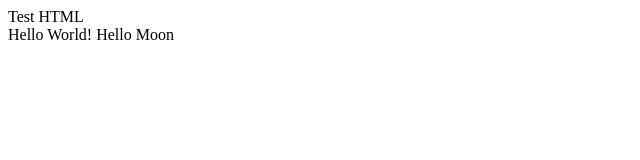
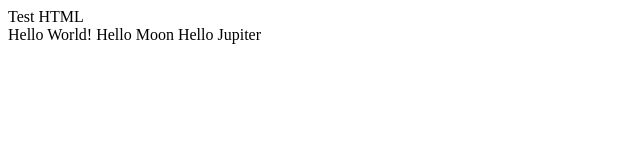
Before and after one commit to rrrgendel/testrepo, a plain HTML site: page index.html in a window 1280 px wide. Shown: the full height of the page, 0-640 px from the left. Drawn offline with Linux system fonts and the light colour scheme.

Commit message:
Update index.html

```diff
--- a/index.html
+++ b/index.html
@@ -6,5 +6,7 @@
 <body>
 Hello World!
 Hello Moon
+
+	Hello Jupiter
 </body>
 </html>
```
